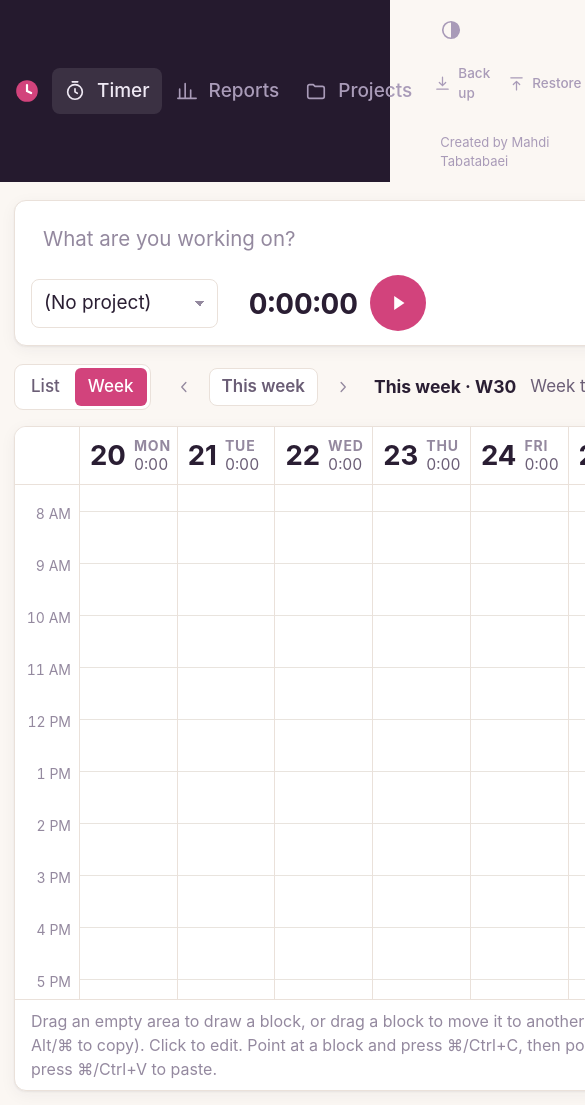
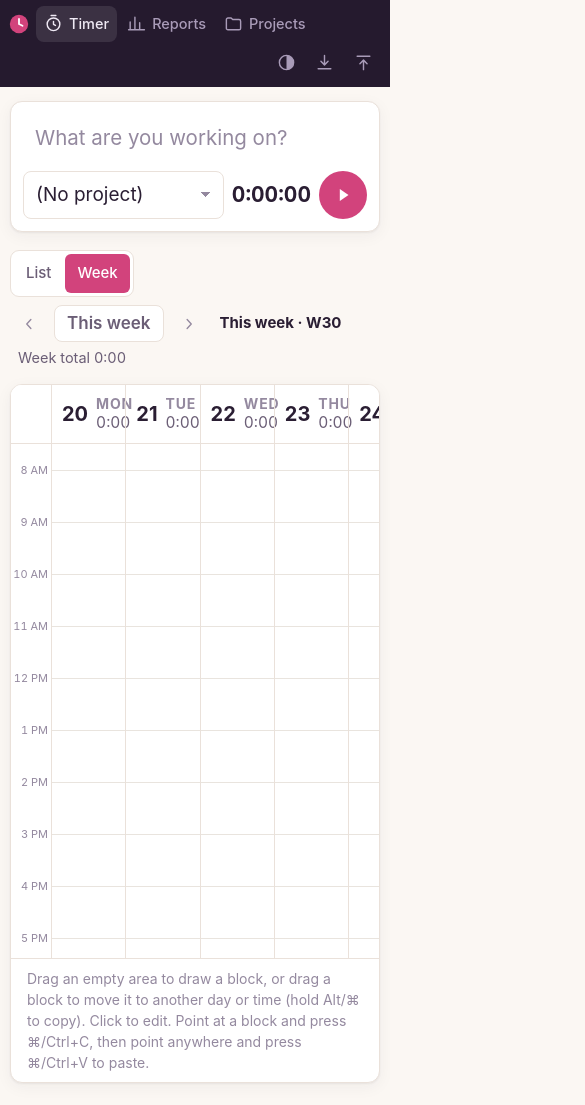
Before and after one commit to MahdiTabatabaeiMajd/timetracker, a plain HTML site: page index.html in a window 390 px wide. Shown: the top 1105 px of the page, 585 px wide, since content can reach past the window. Drawn offline with Linux system fonts and the light colour scheme.

Commit message:
Fix mobile layout: compact top bar, aligned week header, sticky hour gutter, phone-size media queries

```diff
--- a/css/style.css
+++ b/css/style.css
@@ -931,3 +931,87 @@ body.dragging { user-select: none; -webkit-user-select: none; cursor: crosshair;
      scrollbar so the two can never be scrolled apart by hand. */
   .week-days { overflow-x: hidden; }
 }
+
+/* ---------- Phone layout (web version) ---------- */
+
+/* The ≤900px top bar gets crowded once the Back up / Restore buttons join it:
+   collapse them to icon-only and drop the credit line. */
+@media (max-width: 900px) {
+  .sidebar-foot { display: flex; align-items: center; gap: 2px; margin-left: auto; }
+  .backup-row { margin: 0; gap: 2px; }
+  .backup-row .nav-item { font-size: 0; gap: 0; padding: 9px; }  /* icon only */
+  .backup-row .nav-item svg { width: 19px; height: 19px; }
+  .credit { display: none; }
+
+  /* Keep intrinsic widths from inflating the page (.main clips), while the
+     day-header cells keep exactly the grid's column width so the header and
+     the grid columns stay aligned as they scroll together:
+     (week-grid min-width − gutter) / 7 days. */
+  .main { width: 100%; max-width: 100%; overflow-x: hidden; }
+  .week-days { min-width: 0; }
+  .wd-day { min-width: calc((660px - 64px) / 7); }
+
+  /* Hour labels stay visible while the grid scrolls sideways */
+  .wg-gutter, .wd-gutter {
+    position: sticky;
+    left: 0;
+    z-index: 6;
+    background: var(--surface);
+  }
+}
+
+/* True phone widths */
+@media (max-width: 600px) {
+  .main { padding: 14px 10px 44px; }
+  /* Top bar: compact items, and let the theme/backup group wrap to a second
+     row when a narrow screen can't fit everything beside the nav labels. */
+  .sidebar { padding: 6px 8px; flex-wrap: wrap; row-gap: 2px; }
+  .nav-item { padding: 7px 8px; gap: 6px; font-size: 14.5px; }
+  .nav-item svg { width: 19px; height: 19px; }
+  .brand { padding-right: 2px; }
+  .brand svg { width: 22px; height: 22px; }
+
+  /* Timer bar: description on its own line (from the 900px rules); shrink the
+     second row so project + clock + button always fit. */
+  .timer-bar { gap: 8px; padding: 12px; }
+  .timer-bar .select { flex: 1; min-width: 0; max-width: none; }
+  .timer-clock { font-size: 21px; min-width: 0; }
+  .timer-btn { width: 48px; height: 48px; }
+  .timer-btn svg { width: 22px; height: 22px; }
+
+  /* Toolbar above the entries: let everything wrap instead of clipping */
+  .entry-toolbar { flex-wrap: wrap; gap: 8px; }
+  .week-nav { flex-wrap: wrap; row-gap: 4px; }
+  .week-label { font-size: 15px; }
+  .week-total { font-size: 14.5px; }
+  .segmented button { padding: 8px 12px; font-size: 15px; }
+
+  /* Manual entry form: stack the wide fields, keep hours + Add together */
+  .entry-form #entryDate, .entry-form #entryProject, .entry-form #entryDesc {
+    flex: 1 1 100%;
+  }
+  .entry-form .hours-input { flex: 1 1 auto; width: auto; }
+
+  /* Week calendar: slimmer hour gutter buys the day columns real width.
+     Header cells match this breakpoint's column width: (560 − 40) / 7. */
+  .wg-gutter, .wd-gutter { width: 40px; }
+  .wg-hour { right: 3px; font-size: 11px; }
+  .week-grid { min-width: 560px; }
+  .wd-day { min-width: calc((560px - 40px) / 7); }
+  .wd-num { font-size: 20px; }
+  .hint { font-size: 14px; }
+
+  /* Entry dialog: Date/Start/End can't fit three-up at 335px — wrap them */
+  .dlg-row { flex-wrap: wrap; }
+  .dlg-row .dlg-field:first-child { flex: 1 1 100%; }
+  .dlg-row .dlg-field { flex: 1 1 40%; }
+  .dlg-actions { flex-wrap: wrap; }
+  .entry-dialog { padding: 18px 16px; }
+
+  /* Reports: wrap the header rows, full-width label inputs */
+  .reports-head { gap: 8px; }
+  .export-group { margin-left: 0; flex-wrap: wrap; }
+  .segmented { flex-wrap: wrap; }
+  .report-labels { flex-wrap: wrap; }
+  .input-sm { width: 100%; }
+}
```
